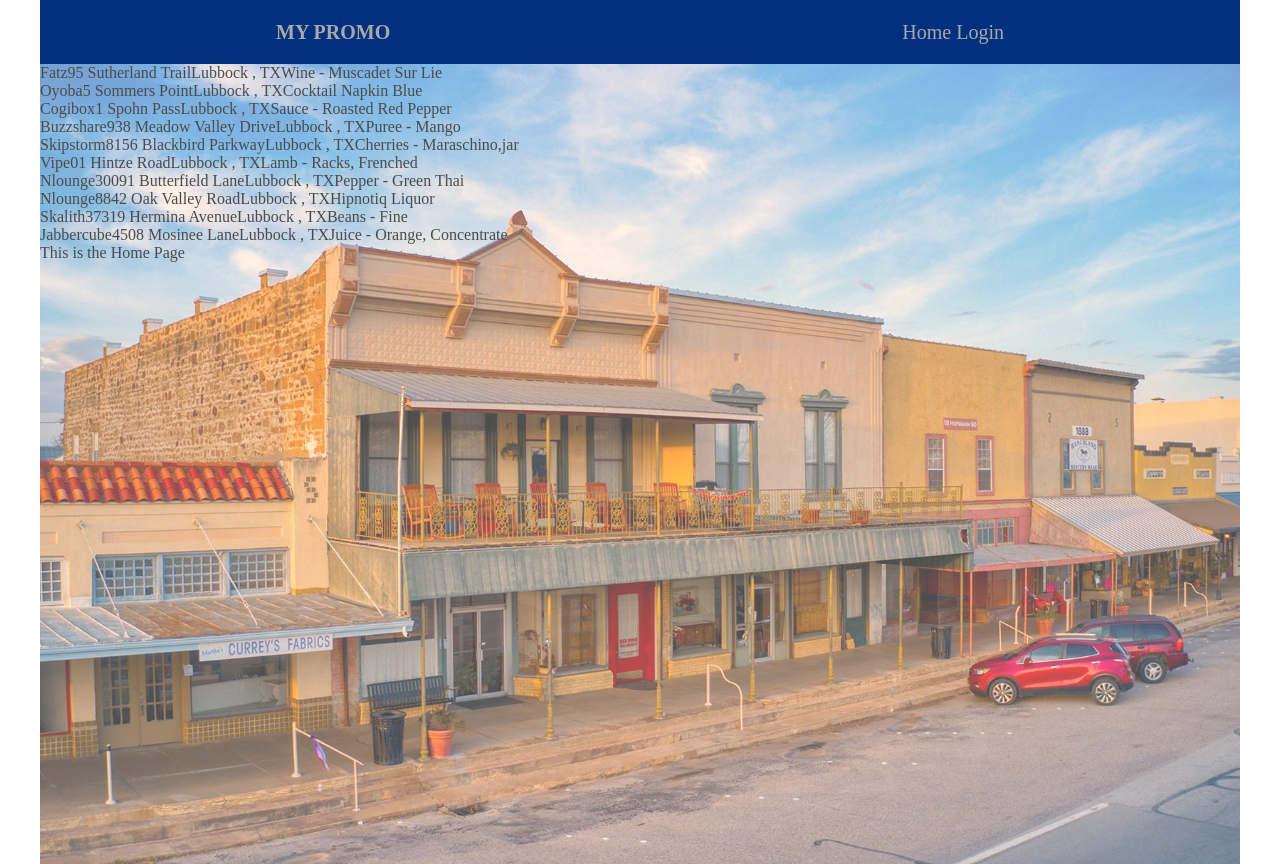
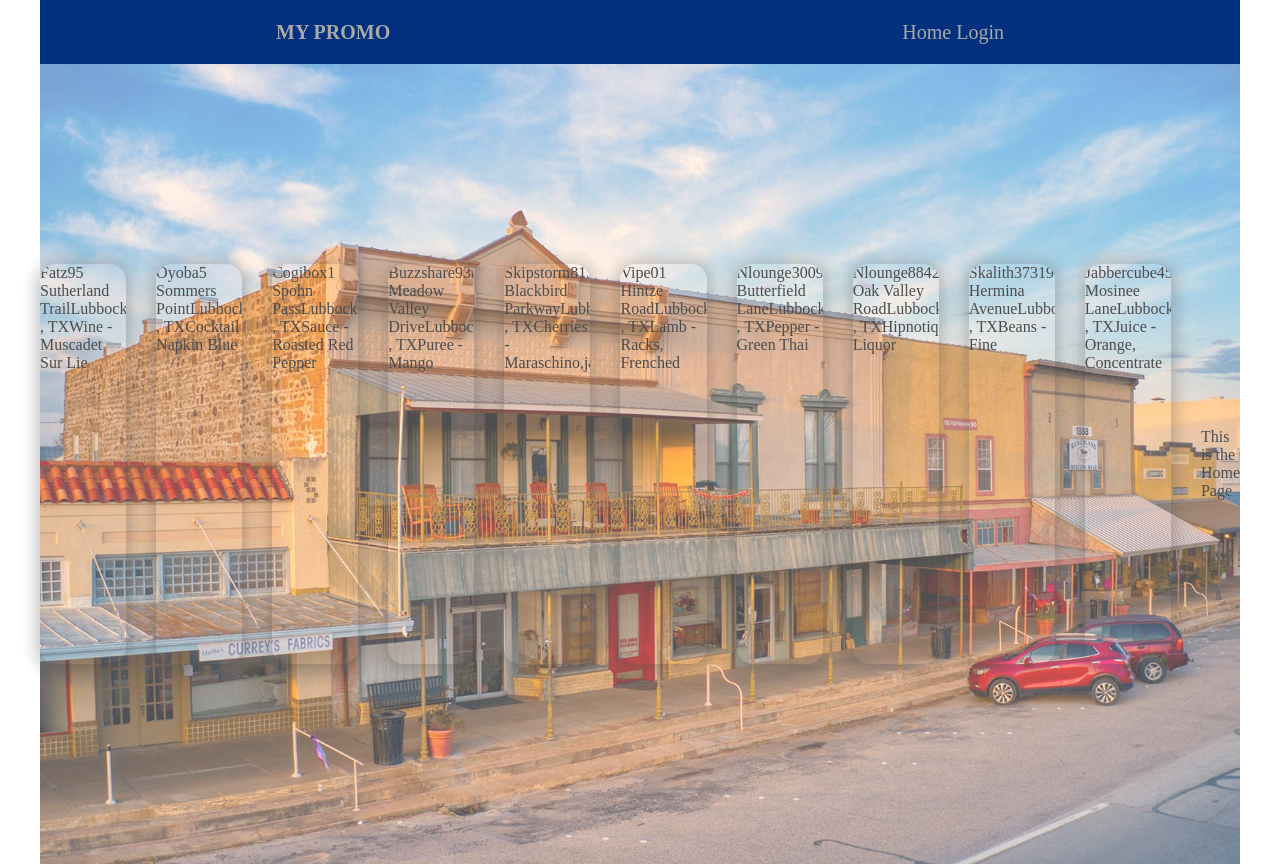
Before and after one commit to eradoria/MyPromo, a React (Create React App) app: page / in a window 1280 px wide. Built offline with nearby package versions, Linux system fonts and the light colour scheme.

Commit message:
card styling

```diff
--- /dev/null
+++ b/src/Home.css
@@ -0,0 +1,34 @@
+.home-container{
+    display: flex;
+    gap: 30px;
+}
+
+.card {
+  /* margin: 100px auto 0; */
+  width: 400px;
+  height: 400px;
+}
+
+.card-inner {
+  width: 100%;
+  height: 100%;
+  transition: transform 1s;
+  transform-style: preserve-3d;
+  cursor: pointer;
+  position: relative;
+}
+
+.card-inner.is-flipper {
+  transform: rotateY(180deg);
+}
+
+.card-face {
+  position: absolute;
+  width: 100%;
+  height: 100%;
+  -webkit-backface-visibility: hidden;
+  backface-visibility: hidden;
+  overflow: hidden;
+  border-radius: 16px;
+  box-shadow: 0px 3px 18px 3px rgba(0, 0, 0, 0.2);
+}
--- a/src/components/Home.js
+++ b/src/components/Home.js
@@ -1,6 +1,7 @@
 import React from "react";
+import "../Home.css";
 import Background from "../images/townsquare.jpg";
-import Data from "../data.json"
+import Data from "../data.json";
 
 function Home() {
   return (
@@ -14,20 +15,27 @@ function Home() {
         opacity: "70%",
       }}
     >
-
-      {
-        Data.map(x =>
-          {
-            return(
-              <div className="biz-card" key={x.id}>
-                {x.company_name}
-                {x.address}
-                {x.city}
-                {x.product}
+      {Data.map((x) => {
+        return (
+          <div className="card" key={x.id}>
+            <div className="card-inner">
+              <div className="card-face card-face--front">
+                <img></img>
               </div>
-            )
-          })
-      }
+              <div className="card-face card-face--back">
+                <div className="card-content"></div>
+                <div className="card-header"></div>
+                <div className="card-body">
+                  {x.company_name}
+                  {x.address}
+                  {x.city}
+                  {x.product}
+                </div>
+              </div>
+            </div>
+          </div>
+        );
+      })}
       <div>
         <p>This is the Home Page</p>
       </div>
```
Also changed, not shown: src/Biz.css (added), src/images/companyLogo.png (added).
